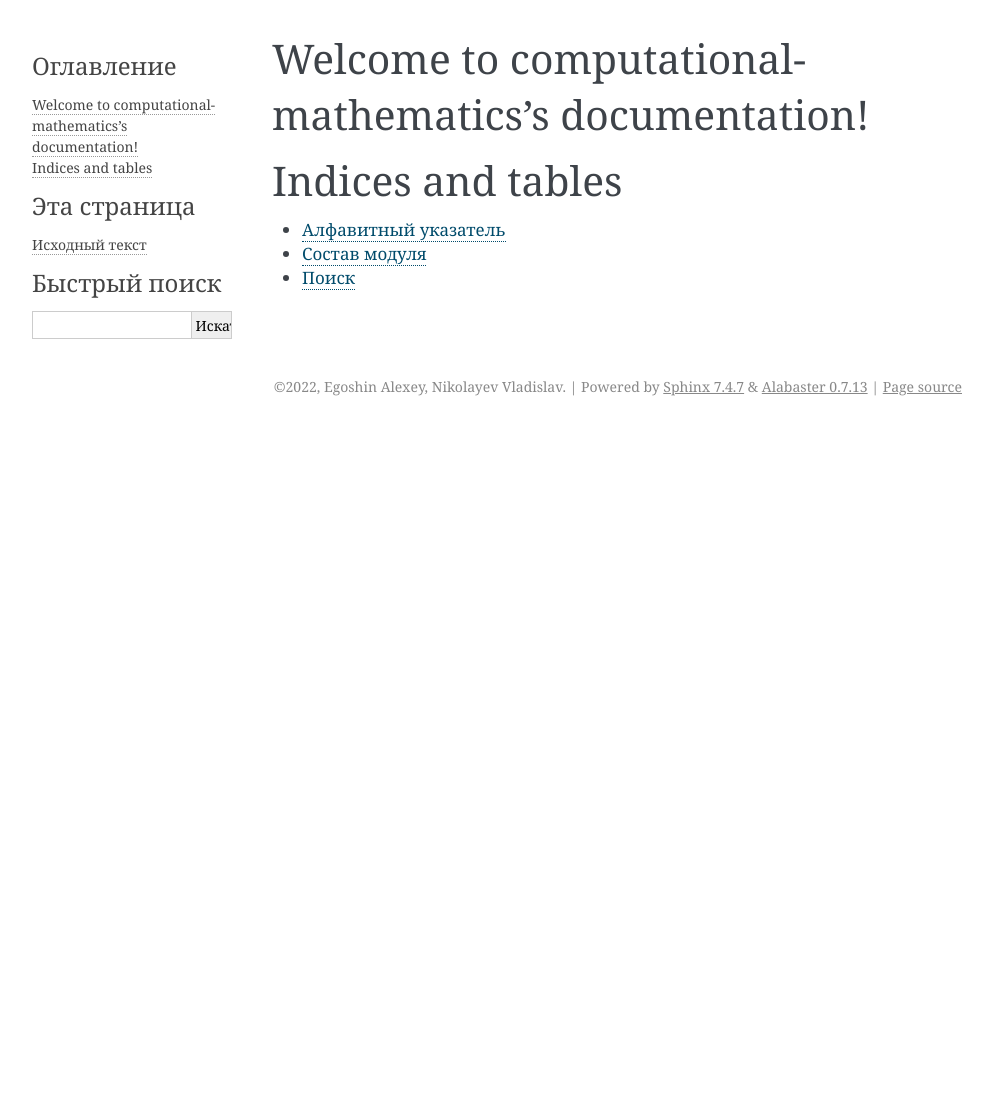
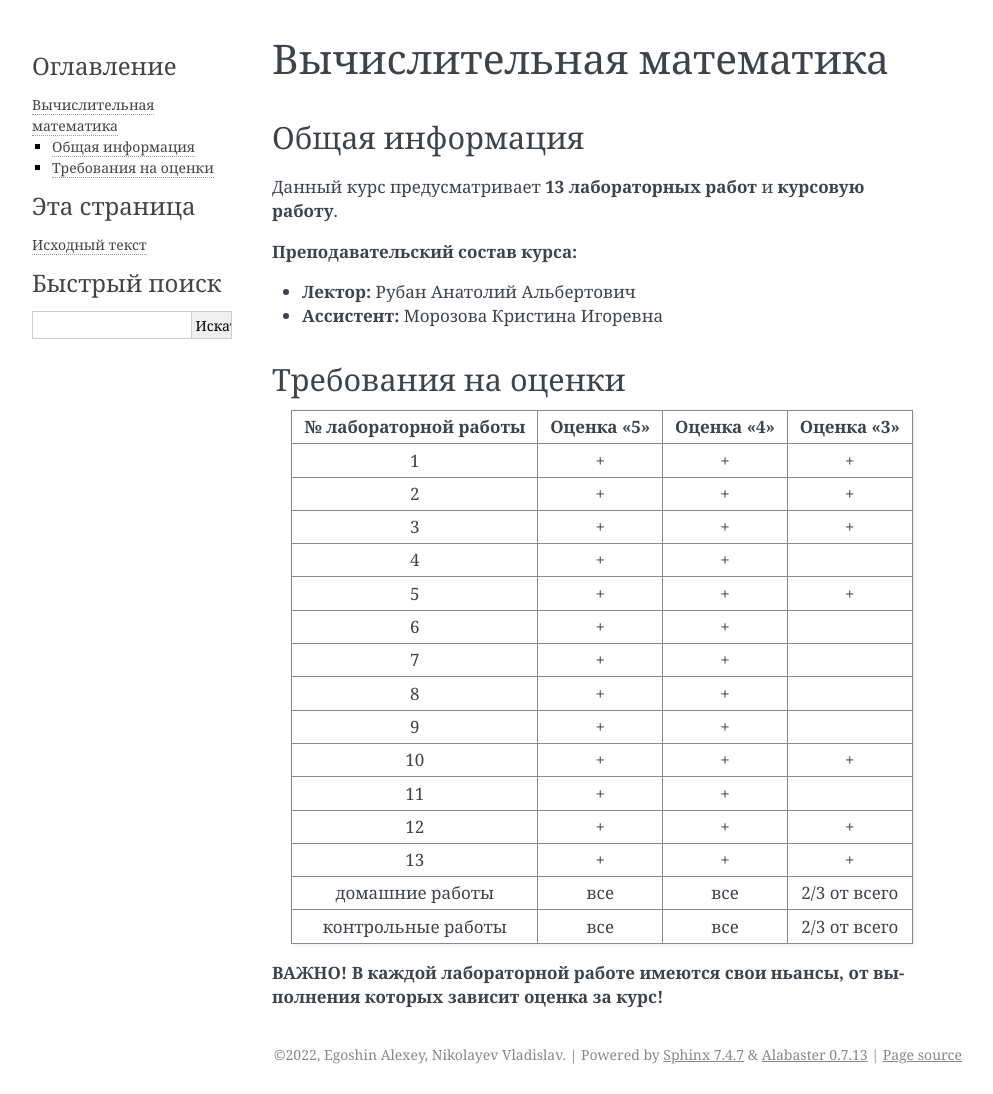
Before and after one commit to RipeCherries/computational-mathematics, a Sphinx documentation site: the page built from source/index.rst, in a window 1280 px wide. Shown: the whole page, without its empty margins (148-1141 px from the left). Built offline with Sphinx 7.4.7, drawn with Linux system fonts in a browser that asks for light colours; before the commit the page ends 900 px from its top, so only the background shows below that.

Commit message:
Made up the main page

```diff
--- /dev/null
+++ b/source/_static/custom.css
@@ -0,0 +1,3 @@
+table.right-align-right-col td {
+    text-align: center;
+}
--- a/source/conf.py
+++ b/source/conf.py
@@ -60,3 +60,6 @@
 # relative to this directory. They are copied after the builtin static files,
 # so a file named "default.css" will overwrite the builtin "default.css".
 html_static_path = ['_static']
+
+def setup(app):
+    app.add_css_file('_static/custom.css')
--- a/source/index.rst
+++ b/source/index.rst
@@ -1,20 +1,55 @@
-.. computational-mathematics documentation master file, created by
-   sphinx-quickstart on Fri Jun  3 12:48:35 2022.
-   You can adapt this file completely to your liking, but it should at least
-   contain the root `toctree` directive.
+Вычислительная математика
+=========================
 
-Welcome to computational-mathematics's documentation!
-=====================================================
+Общая информация
+----------------
 
-.. toctree::
-   :maxdepth: 2
-   :caption: Contents:
+Данный курс предусматривает **13 лабораторных работ** и **курсовую работу**.
 
+**Преподавательский состав курса:**
 
+* **Лектор:** Рубан Анатолий Альбертович
+* **Ассистент:** Морозова Кристина Игоревна
 
-Indices and tables
-==================
+Требования на оценки
+--------------------
 
-* :ref:`genindex`
-* :ref:`modindex`
-* :ref:`search`
+.. rst-class:: right-align-right-col
+
+.. table::
+
+   +-----------------------+------------+------------+------------+
+   | № лабораторной работы | Оценка "5" | Оценка "4" | Оценка "3" |
+   +=======================+============+============+============+
+   |           1           |     \+     |     \+     |     \+     |
+   +-----------------------+------------+------------+------------+
+   |           2           |     \+     |     \+     |     \+     |
+   +-----------------------+------------+------------+------------+
+   |           3           |     \+     |     \+     |     \+     |
+   +-----------------------+------------+------------+------------+
+   |           4           |     \+     |     \+     |            |
+   +-----------------------+------------+------------+------------+
+   |           5           |     \+     |     \+     |     \+     |
+   +-----------------------+------------+------------+------------+
+   |           6           |     \+     |     \+     |            |
+   +-----------------------+------------+------------+------------+
+   |           7           |     \+     |     \+     |            |
+   +-----------------------+------------+------------+------------+
+   |           8           |     \+     |     \+     |            |
+   +-----------------------+------------+------------+------------+
+   |           9           |     \+     |     \+     |            |
+   +-----------------------+------------+------------+------------+
+   |          10           |     \+     |     \+     |     \+     |
+   +-----------------------+------------+------------+------------+
+   |          11           |     \+     |     \+     |            |
+   +-----------------------+------------+------------+------------+
+   |          12           |     \+     |     \+     |     \+     |
+   +-----------------------+------------+------------+------------+
+   |          13           |     \+     |     \+     |     \+     |
+   +-----------------------+------------+------------+------------+
+   |    домашние работы    |    все     |    все     |2/3 от всего|
+   +-----------------------+------------+------------+------------+
+   |  контрольные работы   |    все     |    все     |2/3 от всего|
+   +-----------------------+------------+------------+------------+
+
+**ВАЖНО! В каждой лабораторной работе имеются свои ньансы, от выполнения которых зависит оценка за курс!**
```
